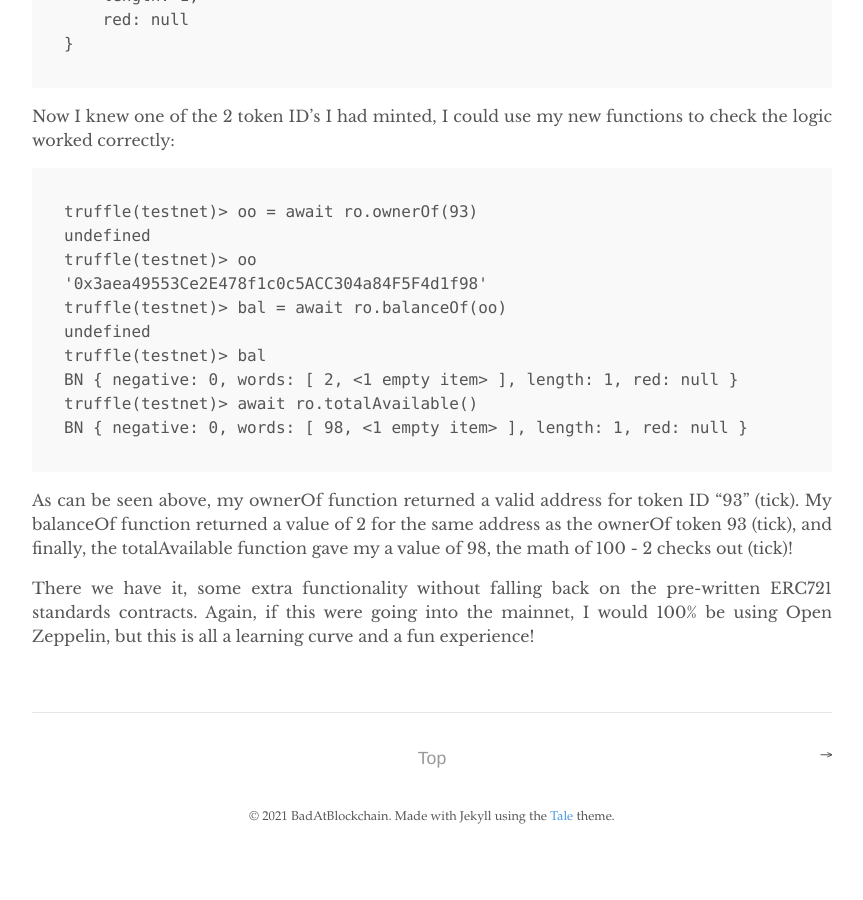
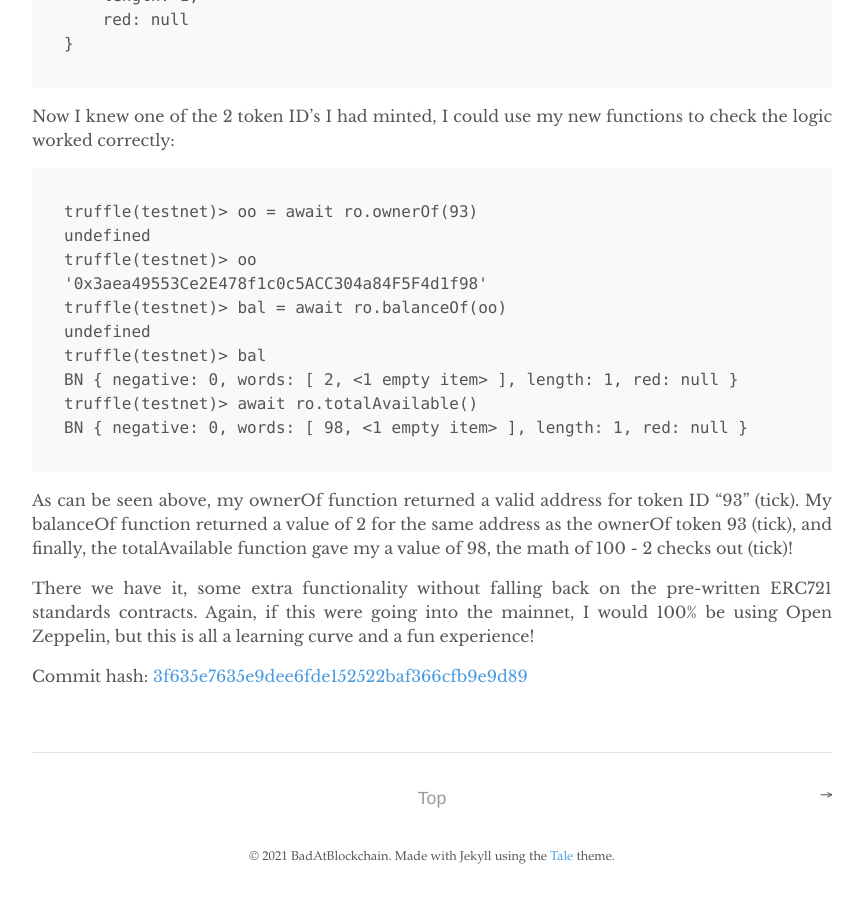
Before and after one commit to BadAtBlockchain/badatblockchain.github.io, a Jekyll site: the page built from _posts/2021-6-19-day_25.md, in a window 1280 px wide and 900 px high, scrolled down 3342 px. Shown: the whole window, without its empty margins (208-1071 px from the left). Built offline with Jekyll 4.4.1, drawn with Linux system fonts in a browser that asks for light colours; before the commit the page ends 4202 px from its top, so only the background shows below that.

Commit message:
Update 2021-6-19-day_25.md
added commit hash to post

```diff
--- a/_posts/2021-6-19-day_25.md
+++ b/_posts/2021-6-19-day_25.md
@@ -129,3 +129,5 @@ BN { negative: 0, words: [ 98, <1 empty item> ], length: 1, red: null }
 As can be seen above, my ownerOf function returned a valid address for token ID "93" (tick). My balanceOf function returned a value of 2 for the same address as the ownerOf token 93 (tick), and finally, the totalAvailable function gave my a value of 98, the math of 100 - 2 checks out (tick)!
 
 There we have it, some extra functionality without falling back on the pre-written ERC721 standards contracts. Again, if this were going into the mainnet, I would 100% be using Open Zeppelin, but this is all a learning curve and a fun experience!
+
+Commit hash: [3f635e7635e9dee6fde152522baf366cfb9e9d89](https://github.com/BadAtBlockchain/random_object_contract/commit/3f635e7635e9dee6fde152522baf366cfb9e9d89)
```
